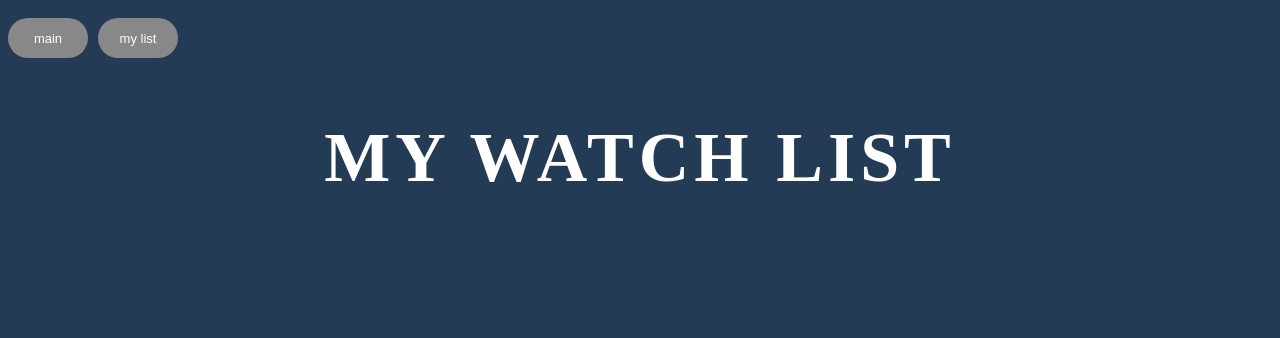
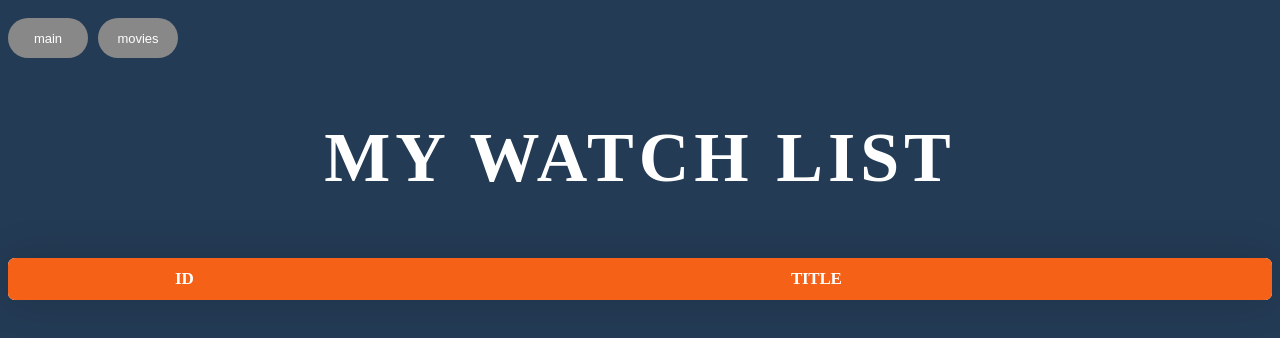
Before and after one commit to sbyeol3/movie-list, a React app: page /user in a window 1280 px wide. Shown: the top 338 px of the page. Built offline with nearby package versions, Linux system fonts and the light colour scheme.

Commit message:
Feat : User

```diff
--- a/src/components/Movie.js
+++ b/src/components/Movie.js
@@ -11,10 +11,10 @@ function filter(text) {
 
 const Movie = (props) => {
   const { id, title, vote_average, overview, release_date, poster_path, genre_ids } = props;
-  const { onSubmit } = props;
+  const { onSubmit, genre } = props;
   const path = covert_path(poster_path)
   return(
-    <div onClick={()=>onSubmit(id.toString())} className="movie">
+    <div onClick={()=>onSubmit(id.toString(),title)} className="movie">
       <div className="top">
         <div className="title">{title}</div>
         <div className="vote_average">{vote_average}</div>
@@ -23,7 +23,7 @@ const Movie = (props) => {
         <img src={path} alt={title} />
       </div>
       <div className="contents">
-        <div className="genres">{genre_ids}</div>
+        {/*<div className="genres">{genre_ids.map(v=>{return <div>{genre[v]}</div>})}</div>*/}
         <div className="overview">
           {filter(overview)}
           {overview.length > 200 && <span className="more">more</span>}
--- /dev/null
+++ b/src/components/MovieDetail.js
@@ -0,0 +1,21 @@
+import React, {useState, useEffect} from 'react'
+import { Link } from 'react-router-dom'
+import './style.css'
+import {fetchDetail} from './data'
+
+const MovieDetail = (props) => {
+  const {match} = props;
+  const {params: {id}} = match;
+  const [detail, setDetail] = useState({});
+
+  useEffect(()=>{
+    fetchDetail(id).then(({results}) => setDetail(results));
+  },[id])
+  return(
+    <div>
+      <div>Movie Detail</div>
+    </div>
+  )
+}
+
+export default MovieDetail
--- a/src/components/Upcoming.js
+++ b/src/components/Upcoming.js
@@ -8,15 +8,16 @@ export default () => {
   const [movieList, setMovieList] = useState([]);
   const [genreList, setGenreList] = useState([]);
   const [addList, setAddList] = useState(localStorage.getItem('watch') !== null ?
-    localStorage.getItem('watch').split(',') : []);
+    JSON.parse(localStorage.getItem('watch')) : []);
   const [loading, setLoading] = useState(true);
   const [error, setError] = useState(null);
   const [page, setPage] = useState(1);
 
-  const add = (id) => {
-    if(!addList.includes(id))
-      setAddList([id,...addList])
-    else setAddList(addList.filter(v => v !== id));
+  const add = (id,title) => {
+    for (let i=0;i<addList.length;i++){
+      if(addList[i].id === id) return setAddList(addList.filter(v => v.id !== id));
+    }
+    setAddList([{id,title},...addList])
   }
 
   const infiniteScroll = () => {
@@ -32,7 +33,7 @@ export default () => {
 
   useEffect(()=>{
     console.log(addList)
-    localStorage.setItem('watch',addList.join(','))
+    localStorage.setItem('watch',JSON.stringify(addList))
   },[addList])
 
   useEffect(()=>{
@@ -40,6 +41,7 @@ export default () => {
     fetchGenres().then(({results}) => setGenreList(results));
     window.addEventListener('scroll', infiniteScroll, true)
     getHost()
+    console.log(addList)
   },[]);
 
   useEffect(()=> {
@@ -63,7 +65,7 @@ export default () => {
         <ul className="list">
           {movieList && movieList.length === 0 && <div>No results</div>}
           {movieList && movieList.length > 0 && movieList.map((v)=>{
-            return <li key={v.id}><Movie onSubmit={add} {...v}/></li>;
+            return <li key={v.id}><Movie genre={genreList} onSubmit={add} {...v}/></li>;
           })}
         </ul>
       </section>
--- a/src/components/User.js
+++ b/src/components/User.js
@@ -1,26 +1,54 @@
-import React from 'react'
+import React, {useState, useEffect} from 'react'
 import { Link } from 'react-router-dom'
+import './style.css'
+import MovieDetail from "./MovieDetail";
 import Movie from "./Movie";
 
-const User = () => {
+const User = ({history}) => {
+  const [myList, setMyList] = useState([]);
+  const [openModal, setOpenModal] = useState(false);
+  useEffect(()=>{
+    if(localStorage.getItem('watch')){
+      const list = localStorage.getItem('watch');
+      setMyList(JSON.parse(list));
+    }
+  },[]);
+
+  const routesPate = (id) => {
+    history.push(`/user/${id}`);
+  };
+
   return(
     <div className="user">
       <header className="header">
         <div className="icons">
           <Link to="/"><button>main</button></Link>
-          <Link to="/user"><button>my list</button></Link>
+          <Link to="/movies"><button>movies</button></Link>
         </div>
         <div className="main_tit">MY WATCH LIST</div>
       </header>
       <section className="my">
-        <ul className="list">
-          {localStorage.getItem('watch') &&
-          localStorage.getItem('watch').split(',').map((v)=>{
-            console.log(v)
-            // return <li key={v.id}><Movie {...v}/></li>;
+        <table className="my_list">
+          {/*<caption>my watch list</caption>*/}
+          <thead>
+          <tr>
+            <th>ID</th>
+            <th>TITLE</th>
+          </tr>
+          </thead>
+          <tbody>
+          {myList.map(v=>{
+            return(
+              <tr key={v.id} onClick={()=>routesPate(v.id)}>
+                <td>{v.id}</td>
+                <td>{v.title}</td>
+              </tr>
+            );
           })}
-        </ul>
+          </tbody>
+        </table>
       </section>
+
     </div>
   )
 }
--- a/src/components/data.js
+++ b/src/components/data.js
@@ -45,6 +45,27 @@ export async function fetchGenres() {
   }
 }
 
+export async function fetchDetail(id) {
+  const request = {
+    method: 'GET',
+    url: GENRE_URL+`/${id}`,
+    headers: {
+      'Accept': 'application/json',
+      'Content-Type': 'application/json;charset=UTF-8'
+    },
+    params: {
+      api_key: API_KEY,
+    }
+  };
+  try {
+    const response = await axios(request);
+    const { data } = response
+    return data
+  } catch (e) {
+    console.log(e)
+  }
+}
+
 export const getHost = async() => {
   const res = await axios.get('http://localhost:5000/api/host');
 }
--- a/src/components/style.css
+++ b/src/components/style.css
@@ -161,3 +161,49 @@ html {
     font-weight: 900;
     letter-spacing: 5px;
 }
+
+.user .my {
+    margin-left: auto;
+    margin-right: auto;
+}
+
+.user .my .my_list {
+    height: 40px;
+    font-size: 16px;
+    color: #243B55;
+    background-color: white;
+    white-space: nowrap;
+    letter-spacing: -0.3px;
+    width: 100%;
+    text-align: center;
+    border-radius: 7px;
+    overflow: hidden;
+    box-shadow: 0 0px 40px 0px rgba(0, 0, 0, 0.15);
+    -moz-box-shadow: 0 0px 40px 0px rgba(0, 0, 0, 0.15);
+    -webkit-box-shadow: 0 0px 40px 0px rgba(0, 0, 0, 0.15);
+    -o-box-shadow: 0 0px 40px 0px rgba(0, 0, 0, 0.15);
+    -ms-box-shadow: 0 0px 40px 0px rgba(0, 0, 0, 0.15);
+    border-spacing: 0px;
+}
+
+.user .my .my_list thead {
+    padding: 7px;
+    font-weight: 700;
+    font-size: 17px;
+    color: #fff;
+    line-height: 40px;
+    background-color: #F56217;
+}
+.user .my .my_list tbody {
+    overflow: auto;
+    background-color: rgba(0, 0, 0, 0.1);
+}
+
+.user .my .my_list tbody td {
+    padding: 12px 5px;
+}
+
+.user .my .my_list tbody tr:hover {
+    background-color: rgba(0, 0, 0, 0.2);
+    cursor: pointer;
+}
--- a/src/config.js
+++ b/src/config.js
@@ -1,3 +1,4 @@
 export const API_KEY = '78d36a87290166219f2d9d1ddb97c7b0';
 export const URL = 'https://api.themoviedb.org/3/movie/upcoming';
 export const GENRE_URL = 'https://api.themoviedb.org/3/genre/movie/list';
+export const DETAIL_URL = 'https://api.themoviedb.org/3/genre/movie';
--- a/src/pages/Routes.js
+++ b/src/pages/Routes.js
@@ -3,11 +3,13 @@ import { BrowserRouter as Router, Route } from 'react-router-dom';
 import Main from '../components/Main'
 import Upcoming from '../components/Upcoming'
 import User from "../components/User";
+import MovieDetail from "../components/MovieDetail";
 
 export default () => (
   <Router>
     <Route exact path="/" component={Main}/>
     <Route exact path="/movies" component={Upcoming}/>
     <Route exact path="/user" component={User}/>
+    <Route path="/user/:id" component={MovieDetail}/>
   </Router>
 )
```
